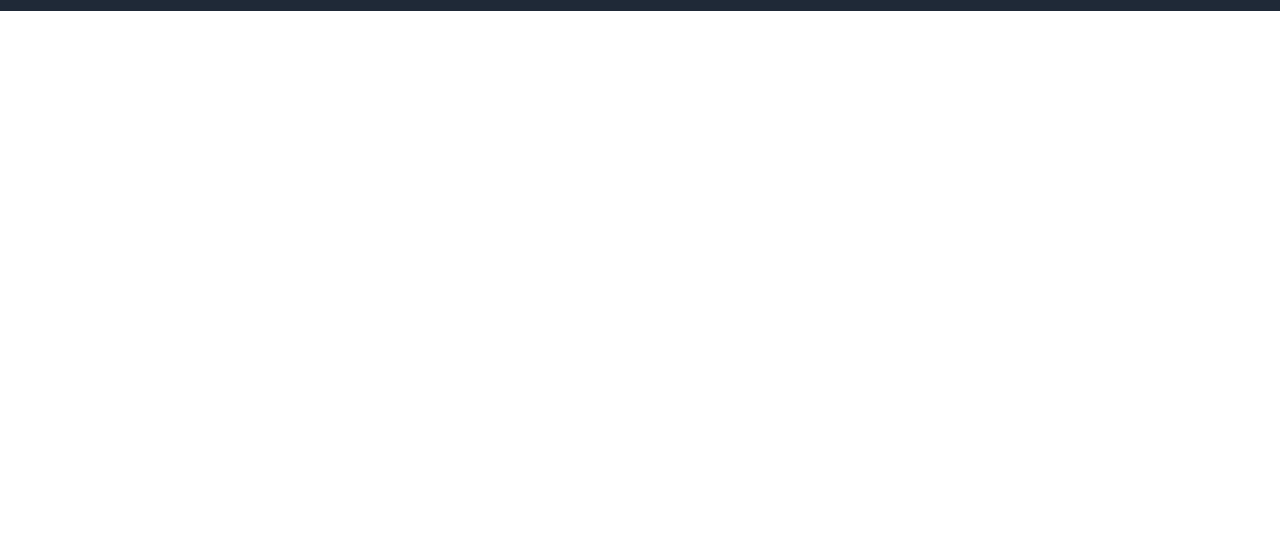
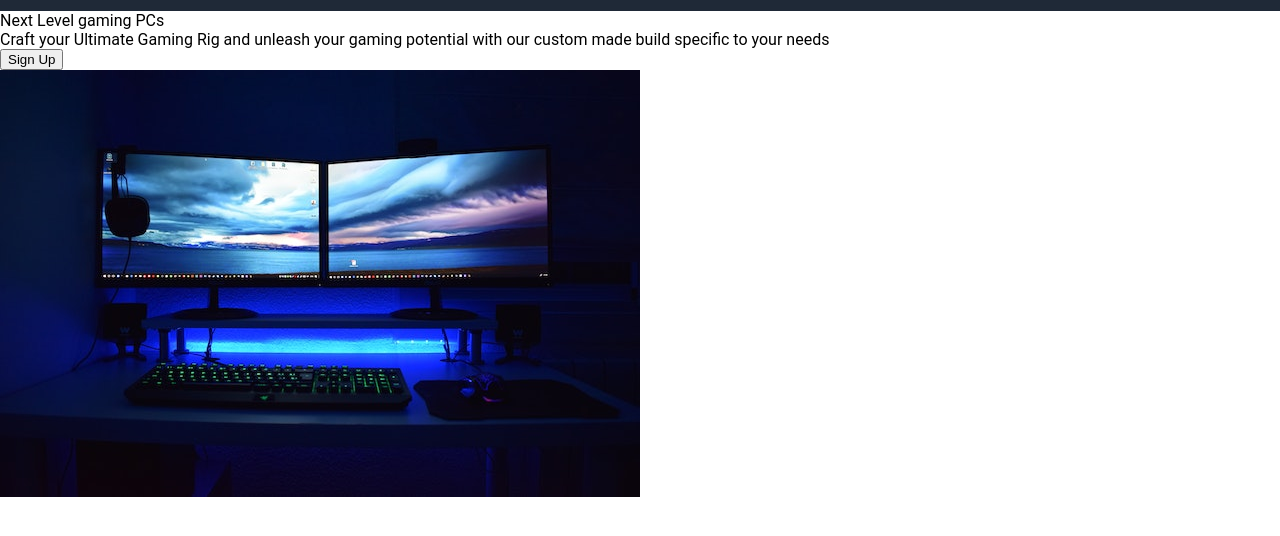
Before and after one commit to JustFact/gaming-pc, a plain HTML site: page index.html in a window 1280 px wide. Shown: the part 46-582 px from the top of the page. Drawn offline with Linux system fonts and the light colour scheme.

Commit message:
Add Hero section structure

```diff
--- a/index.html
+++ b/index.html
@@ -17,5 +17,16 @@
             <li class="nav-link"><a href="#">Sign-Up</a></li>
         </ul>
     </div>
+
+    <div class="hero">
+        <div class="hero-left">
+            <div class="hero-main-text">Next Level gaming PCs</div>
+            <div class="hero-sub-text">Craft your Ultimate Gaming Rig and unleash your gaming potential with our custom made build specific to your needs</div>
+            <button class="button-signup">Sign Up</button>
+        </div>
+        <div class="hero-right">
+            <img src="images/blue-pc-build.jpg" alt="A picture of a Gaming pc with blue theme in a dark room">
+        </div>
+    </div>
 </body>
 </html>
```
Also changed, not shown: images/blue-pc-build.jpg (added).
